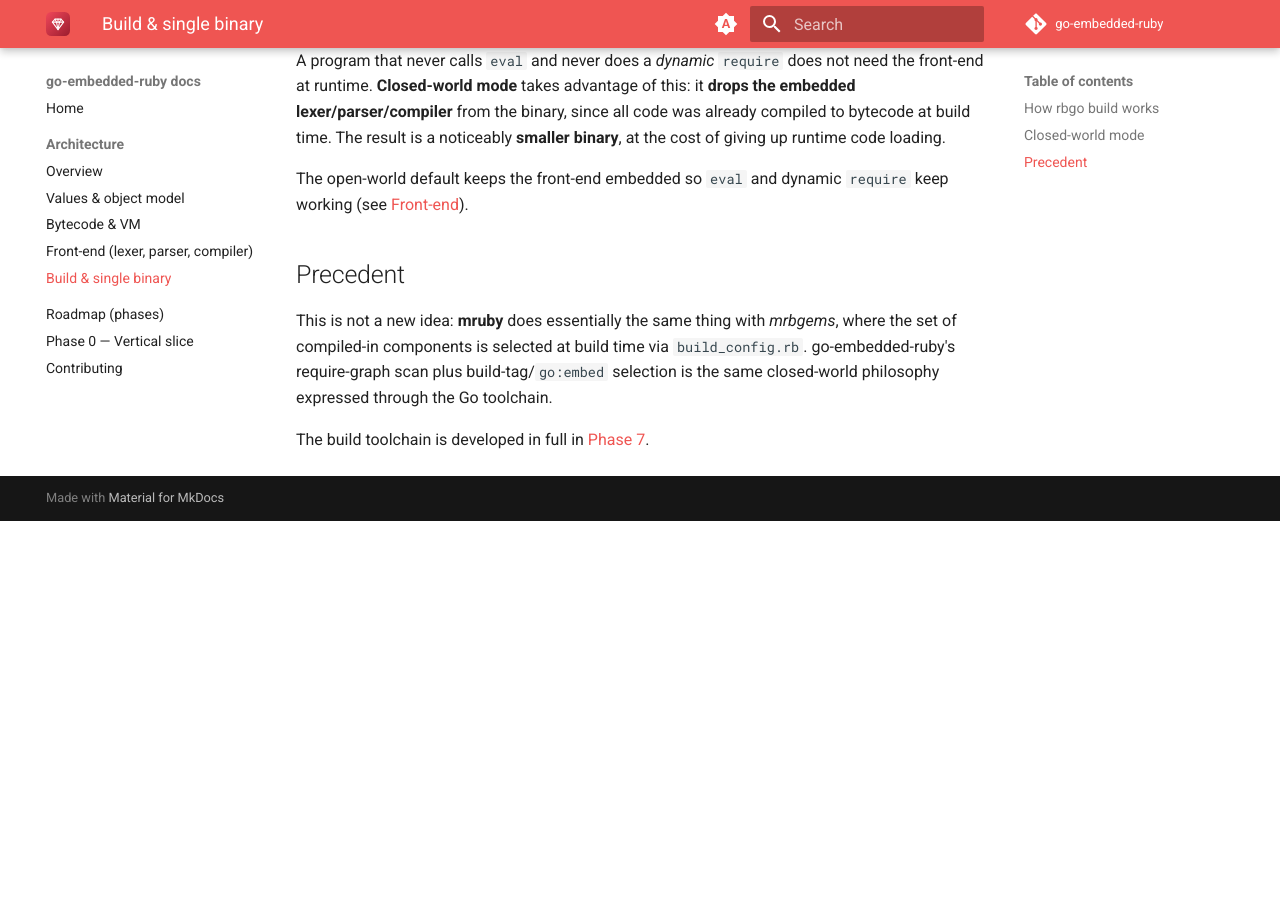
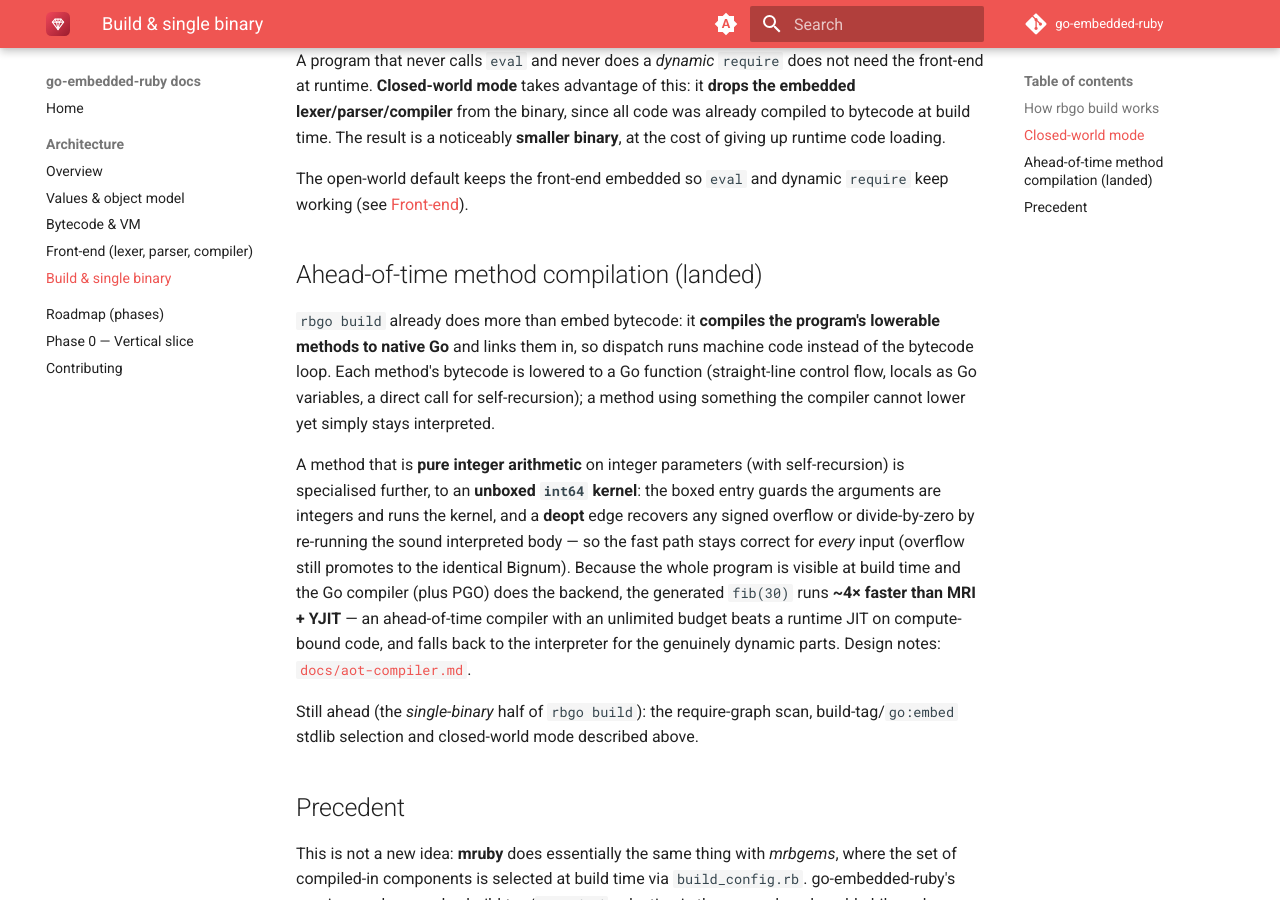
Before and after one commit to go-embedded-ruby/docs, an MkDocs documentation site: the page built from docs/architecture/build.md, in a window 1280 px wide and 900 px high, scrolled down 645 px. Built offline with MkDocs 1.6.1 and Material for MkDocs 9.7.7, drawn with Linux system fonts in a browser that asks for light colours; the version menu is left out; before the commit the page ends 1166 px from its top, so only the background shows below that.

Commit message:
docs: record the landed AOT method compiler in build + roadmap
`rbgo build` now compiles a program's lowerable methods to native Go, with
unboxed int64 integer kernels that deopt to the interpreter on overflow or
divide-by-zero — the generated fib(30) beats MRI+YJIT ~4×. Add an
"Ahead-of-time method compilation (landed)" section to the build page and mark
Phase 7 in progress (the require-graph/closed-world single-binary half remains).

Co-Authored-By: Claude Opus 4.8 <noreply@anthropic.com>

```diff
--- a/docs/architecture/build.md
+++ b/docs/architecture/build.md
@@ -30,6 +30,30 @@ binary**, at the cost of giving up runtime code loading.
 The open-world default keeps the front-end embedded so `eval` and dynamic
 `require` keep working (see [Front-end](frontend.md)).
 
+## Ahead-of-time method compilation (landed)
+
+`rbgo build` already does more than embed bytecode: it **compiles the program's
+lowerable methods to native Go** and links them in, so dispatch runs machine
+code instead of the bytecode loop. Each method's bytecode is lowered to a Go
+function (straight-line control flow, locals as Go variables, a direct call for
+self-recursion); a method using something the compiler cannot lower yet simply
+stays interpreted.
+
+A method that is **pure integer arithmetic** on integer parameters (with
+self-recursion) is specialised further, to an **unboxed `int64` kernel**: the
+boxed entry guards the arguments are integers and runs the kernel, and a
+**deopt** edge recovers any signed overflow or divide-by-zero by re-running the
+sound interpreted body — so the fast path stays correct for *every* input
+(overflow still promotes to the identical Bignum). Because the whole program is
+visible at build time and the Go compiler (plus PGO) does the backend, the
+generated `fib(30)` runs **~4× faster than MRI + YJIT** — an ahead-of-time
+compiler with an unlimited budget beats a runtime JIT on compute-bound code, and
+falls back to the interpreter for the genuinely dynamic parts. Design notes:
+[`docs/aot-compiler.md`](https://github.com/go-embedded-ruby/ruby/blob/main/docs/aot-compiler.md).
+
+Still ahead (the *single-binary* half of `rbgo build`): the require-graph scan,
+build-tag/`go:embed` stdlib selection and closed-world mode described above.
+
 ## Precedent
 
 This is not a new idea: **mruby** does essentially the same thing with
```
Also changed, not shown: docs/roadmap.md (+1 -1 lines).
